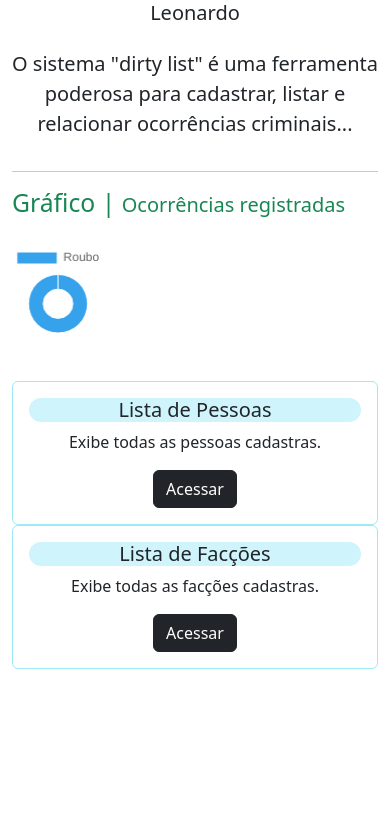
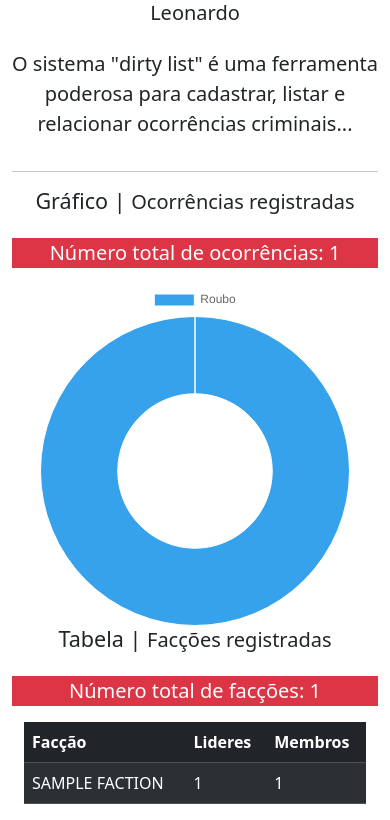
Before and after one commit to gylmonteiro/dirty_list, a Django app: page / in a window 390 px wide. Shown: the part 138-958 px from the top of the page. Before the commit the page ends 807 px from the top, so only its background shows below. Run offline with Django 5.2, Linux system fonts and the light colour scheme; tables that the repository leaves empty hold one stand-in row (values such as "Sample post").

Commit message:
feat: criado o painel de dashboard simplificado

```diff
--- a/persons/templates/home.html
+++ b/persons/templates/home.html
@@ -11,37 +11,64 @@
         </div>
     </div>
     <hr>
-    <div class='row'>
-        <h2 class="text-success mb-4">Gráfico | <span class="lead text-center">Ocorrências registradas<span></h2>
-    </div>
-    <div class="col-md-10 offset-md-5">
 
 
-        <canvas class="w-25 h-25" id="grafico_ocorrencias"></canvas>
+    <div class='container mt-2'>
 
+        <div class='row justify-content-center'>
+            <div class='col-md-4 me-lg-3 ga'>
+                <div class='row'>
+                    <h4 class="text-center text-dark mb-4">Gráfico | <span class="lead text-center">Ocorrências registradas<span></h4>
+                </div>
+                <div class='row'>
+                    <p class="text-center lead text-bg-danger"><strong>Número total de ocorrências: </strong>{{incident.count}} </strong> </p>
+                </div>
+                <canvas  id="grafico_ocorrencias"></canvas>
+            </div>
+
+            <div class='col-md-4'>
+                <div class='row'>
+                    <h4 class="text-center text-dark mb-4">Tabela | <span class="lead text-center">Facções registradas<span></h4>
+                </div>
+                <div class='row'>
+                    <p class="text-center lead text-bg-danger"><strong>Número total de facções: </strong>{{factions.count}} </strong> </p>
+                </div>
+                <table class="table table-dark table-striped">
+                    <thead>
+                            <tr>
+
+                            <th scope="col">Facção</th>
+                            <th scope="col">Lideres</th>
+                            <th scope="col">Membros</th>
+                            </tr>
+                        </thead>
+                        <tbody>
+                            {% for faction in factions  %}
+
+                                <tr>
+                                    <td>{{faction.name|upper}}</td>
+                                    <td>{{faction.leaders.count}}</td>
+                                    <td>{{faction.member.count}}</td>
+                                </tr>
+
+                            {% endfor %}
+
+
+                        </tbody>
+
+                </table>
+            </div>
+        </div>
     </div>
 
 
-     <div class="row mt-5">
-        <div class="col-md-3">
-            <div class="card border-info-subtle">
-                <div class="card-body text-center " >
-                    <h5 class="card-title bg-info-subtle rounded-4">Lista de Pessoas</h5>
-                    <p class="card-text">Exibe todas as pessoas cadastras.</p>
-                    <a href="{% url "person-list" %}" class="btn btn-dark">Acessar</a>
-                </div>
-            </div>
-        </div>
-        <div class="col-md-3">
-            <div class="card border-info-subtle">
-                <div class="card-body text-center " >
-                    <h5 class="card-title bg-info-subtle rounded-4">Lista de Facções</h5>
-                    <p class="card-text">Exibe todas as facções cadastras.</p>
-                    <a href="{% url "person-list" %}" class="btn btn-dark">Acessar</a>
-                </div>
-            </div>
-        </div>
-    </div>
+
+
+
+
+
+
+
 
 </div>
 
--- a/persons/views.py
+++ b/persons/views.py
@@ -4,7 +4,7 @@ from django.urls import reverse_lazy
 from django.shortcuts import redirect
 from django.views.generic import CreateView, ListView, DetailView, TemplateView
 from persons.models import Person, Relationship, Address
-from criminal_management.models import Incident
+from criminal_management.models import Incident, Faction
 from persons.forms import PersonCreateModelForm, RelationPersonCreateModelForm, AddressCreateModelForm
 # Create your views here.
 
@@ -15,6 +15,7 @@ class HomeView(TemplateView):
     def get_context_data(self, **kwargs):
         context = super().get_context_data(**kwargs)
         incident = Incident.objects.all()
+        factions = Faction.objects.all()
         labels = []
         values_labels = []
         for label in incident:
@@ -22,6 +23,8 @@ class HomeView(TemplateView):
                 labels.append(label.get_type_incident_display())
                 values_labels.append(Incident.objects.filter(type_incident=label.type_incident).count())
 
+        context['factions'] = factions
+        context['incident'] = incident
         context["values_labels"] = json.dumps(values_labels)
         context["labels"] = json.dumps(labels)
         return context
```
